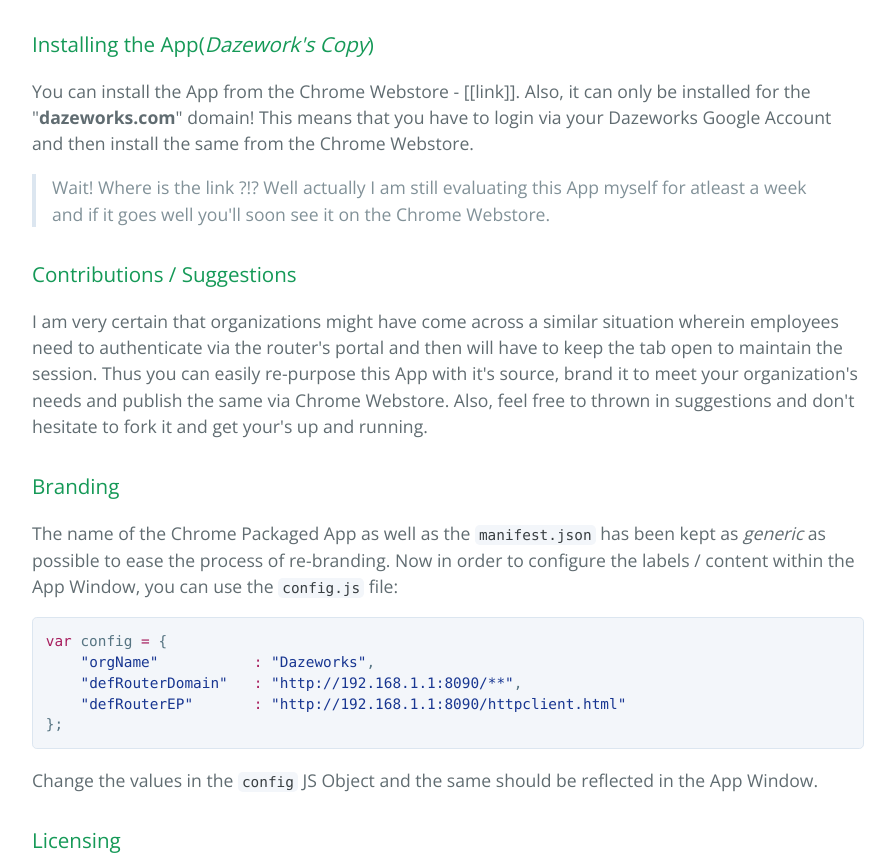
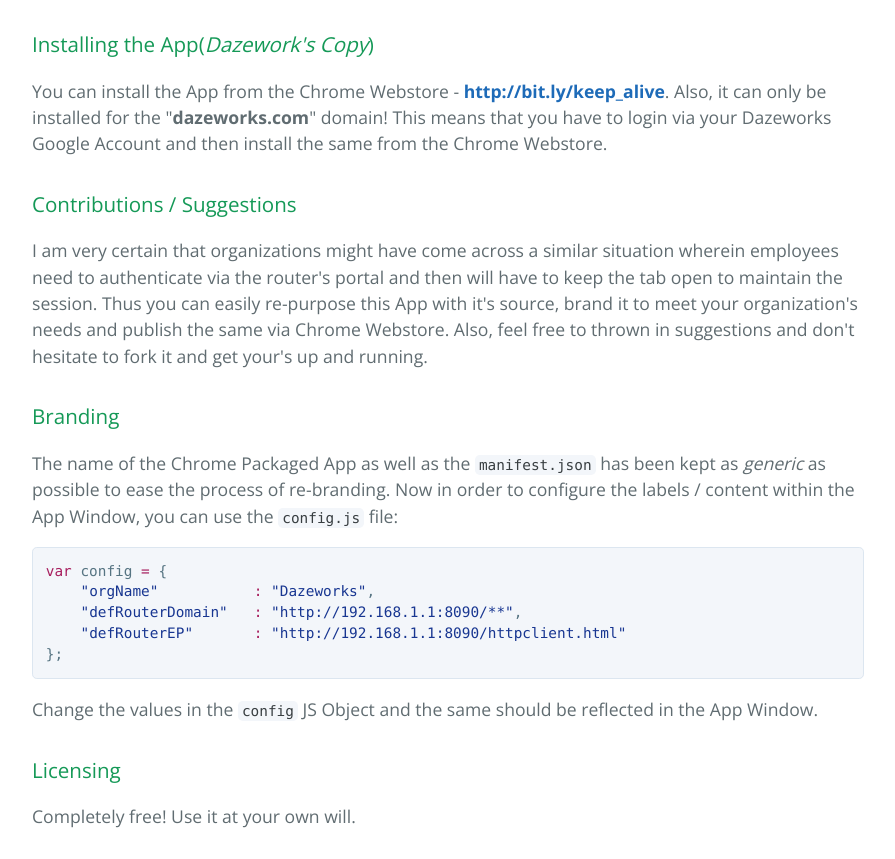
Before and after one commit to Deepak-K-Anand/Keep-Alive-for-Router-Internet-Session, a plain HTML site: page index.html in a window 1280 px wide. Shown: the part 2301-3160 px from the top of the page, without its empty margins (192-1087 px from the left). Drawn offline with nearby package versions, Linux system fonts and the light colour scheme.

```diff
--- a/index.html
+++ b/index.html
@@ -67,11 +67,7 @@
 <h3>
 <a id="installing-the-appdazeworks-copy" class="anchor" href="#installing-the-appdazeworks-copy" aria-hidden="true"><span aria-hidden="true" class="octicon octicon-link"></span></a>Installing the App(<em>Dazework's Copy</em>)</h3>
 
-<p>You can install the App from the Chrome Webstore - [[link]]. Also, it can only be installed for the "<strong>dazeworks.com</strong>" domain! This means that you have to login via your Dazeworks Google Account and then install the same from the Chrome Webstore.</p>
-
-<blockquote>
-<p>Wait! Where is the link ?!? Well actually I am still evaluating this App myself for atleast a week and if it goes well you'll soon see it on the Chrome Webstore.</p>
-</blockquote>
+<p>You can install the App from the Chrome Webstore - <strong><a href="http://bit.ly/keep_alive">http://bit.ly/keep_alive</a></strong>. Also, it can only be installed for the "<strong>dazeworks.com</strong>" domain! This means that you have to login via your Dazeworks Google Account and then install the same from the Chrome Webstore.</p>
 
 <h3>
 <a id="contributions--suggestions" class="anchor" href="#contributions--suggestions" aria-hidden="true"><span aria-hidden="true" class="octicon octicon-link"></span></a>Contributions / Suggestions</h3>
```
Also changed, not shown: params.json (+1 -1 lines).
